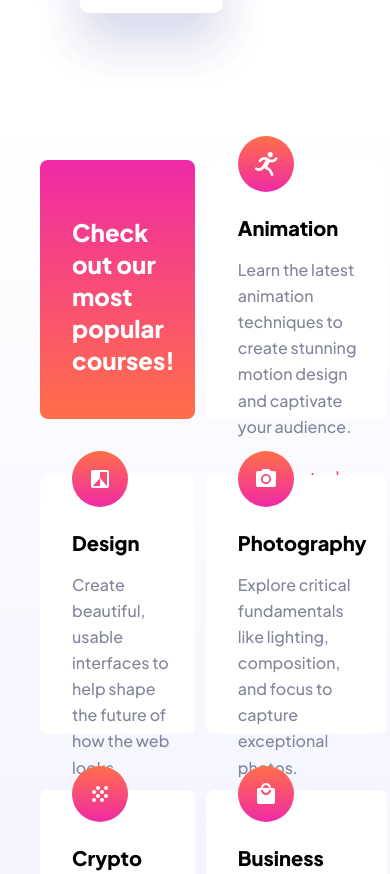
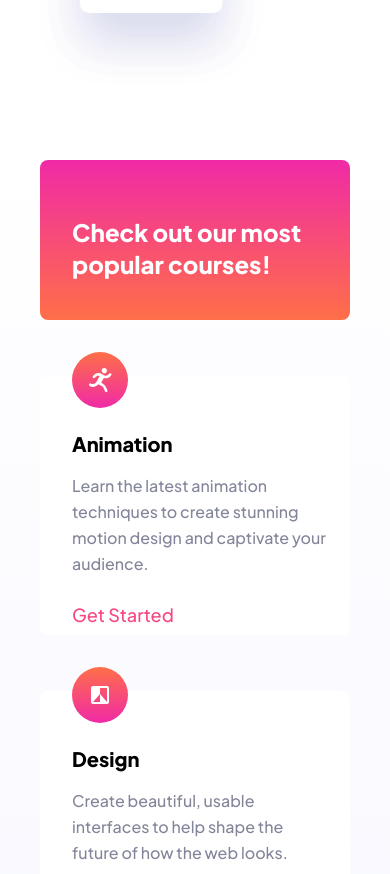
Before and after one commit to jefflangtech/elearning-landing-page, a plain HTML site: page index.html in a window 390 px wide. Shown: the part 500-1374 px from the top of the page. Drawn offline with Linux system fonts and the light colour scheme.

Commit message:
Auto-fill grid columns for the classes with custom calcs for sizing and gap

```diff
--- a/resources/css/index.css
+++ b/resources/css/index.css
@@ -151,12 +151,13 @@ header {
 }
 
 .courses {
+  --grid-column-gap: 1.88rem;
   padding-inline: 10.3rem;
   background-image: linear-gradient(#ffffff, #f0f1ff);
   display: grid;
-  grid-template-columns: 1fr 1fr 1fr;
+  grid-template-columns: repeat(auto-fill, minmax(max(16.5rem, calc((100% / 3) - var(--grid-column-gap))), 1fr));
   row-gap: 3.5rem;
-  column-gap: 1.88rem;
+  column-gap: var(--grid-column-gap);
   padding-bottom: 8.75rem;
   padding-top: 1.5rem;
 }
@@ -172,7 +173,7 @@ header {
 }
 
 .intro {
-  color: white;
+  color: var(--white);
   background: var(--pink-gradient);
 }
 
@@ -248,10 +249,9 @@ footer {
     margin-bottom: 1.5rem;
   }
   .courses {
+    --grid-column-gap: 0.68rem;
     padding-inline: 2.5rem;
     padding-bottom: 5.38rem;
-    grid-template-columns: 1fr 1fr;
-    column-gap: 0.68rem;
   }
   .card {
     padding-top: 3.5rem;
```
